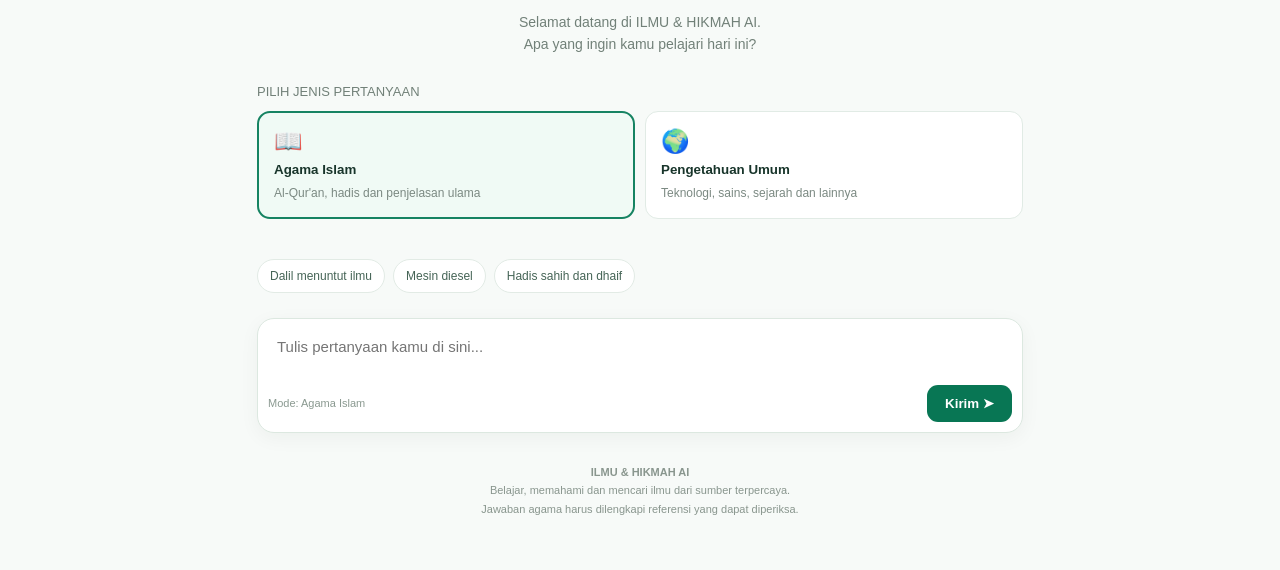
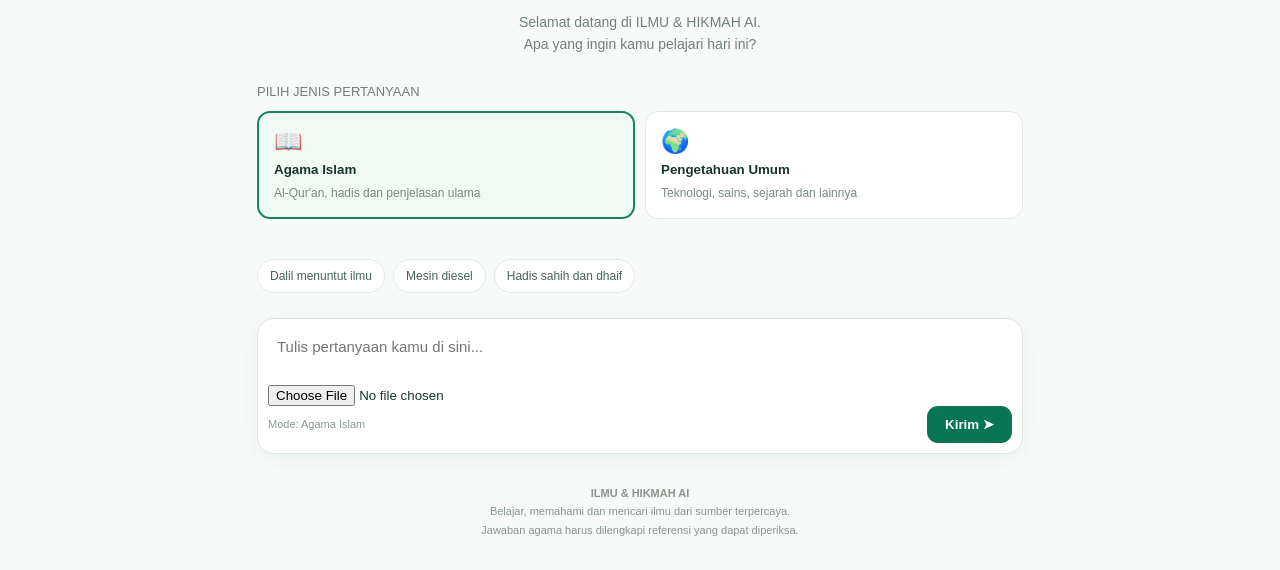
Before and after one commit to sajasederhana586-hue/ilmu-hikmah-ai, a plain HTML site: page index.html in a window 1280 px wide. Shown: the part 251-821 px from the top of the page. Before the commit the page ends 800 px from the top, so only its background shows below. Drawn offline with nearby package versions, Linux system fonts and the light colour scheme.

Commit message:
Update index.html

```diff
--- a/index.html
+++ b/index.html
@@ -88,6 +88,9 @@ Apa yang ingin kamu pelajari hari ini?</p>
 
 <div class="input-area">
 <textarea id="question" placeholder="Tulis pertanyaan kamu di sini..." rows="2"></textarea>
+
+<input id="imageInput" type="file" accept="image/*">
+
 <div class="input-bottom">
 <small id="modeText">Mode: Agama Islam</small>
 <button id="send" onclick="sendMessage()">Kirim ➤</button>
```
